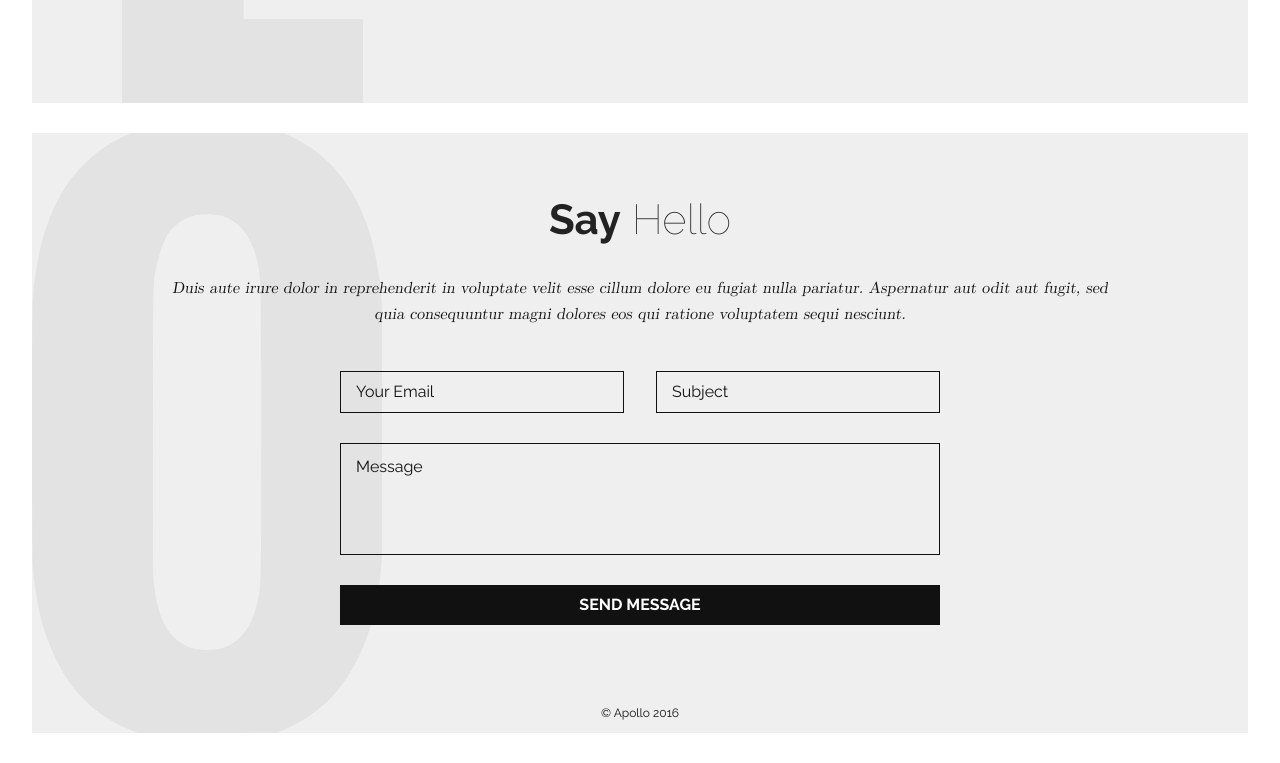
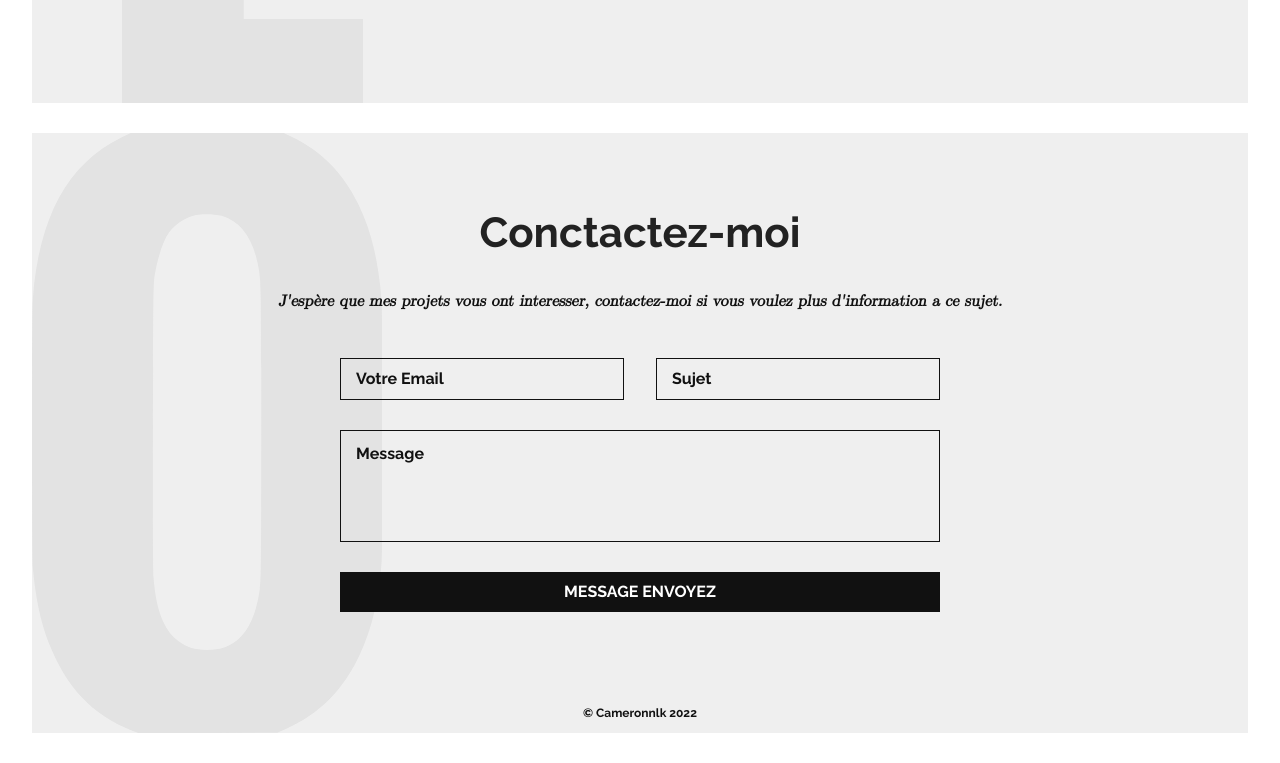
Before and after one commit to Cameronnlk/Cameronnlk.github.io, a plain HTML site: page index.html in a window 1280 px wide. Shown: the part 1157-1920 px from the top of the page. Drawn offline with nearby package versions, Linux system fonts and the light colour scheme; files whose address does not match are found by name.

Commit message:
Update index.html

```diff
--- a/index.html
+++ b/index.html
@@ -53,17 +53,17 @@
 </svg>
       <div class="wrapper">
         <div class="blurb">
-          <h2><strong>Say</strong> Hello</h2>
-          <p>Duis aute irure dolor in reprehenderit in voluptate velit esse cillum dolore eu fugiat nulla pariatur. Aspernatur aut odit aut fugit, sed quia consequuntur magni dolores eos qui ratione voluptatem sequi nesciunt.</p>
+          <h2><strong>Conctactez-moi</h2>
+          <p>J'espère que mes projets vous ont interesser, contactez-moi si vous voulez plus d'information a ce sujet.</p>
         </div>
         <form>
-          <input type="email" placeholder="Your Email">
-          <input type="text" placeholder="Subject">
+          <input type="email" placeholder="Votre Email">
+          <input type="text" placeholder="Sujet">
           <textarea placeholder="Message"></textarea>
-          <input type="submit" value="Send Message">
+          <input type="submit" value="MESSAGE ENVOYEZ">
         </form>
       </div>
-      <p class="copyright">&copy; Apollo 2016</p>
+      <p class="copyright">&copy; Cameronnlk 2022</p>
     </section>
     <script src="https://ajax.googleapis.com/ajax/libs/jquery/2.2.4/jquery.min.js"></script>
     <script>window.jQuery || document.write('<script src="assets/js/vendor/jquery-2.2.4.min.js"><\/script>')</script>
```
